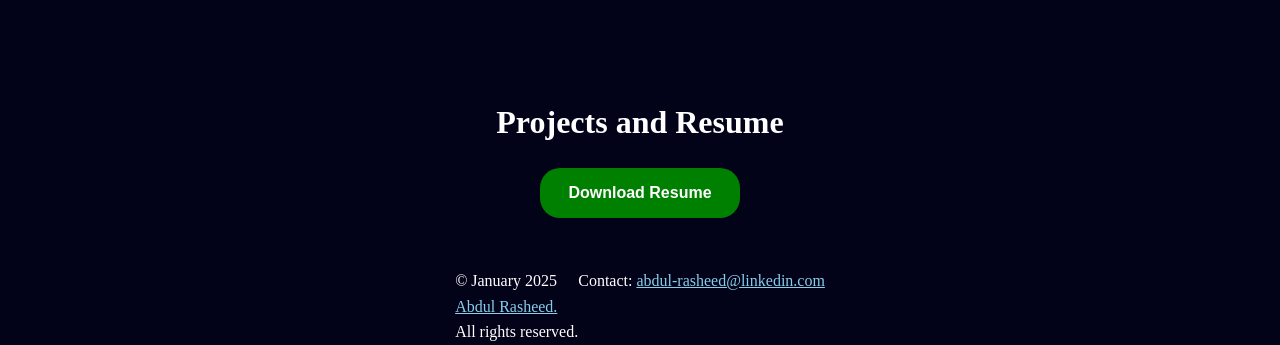
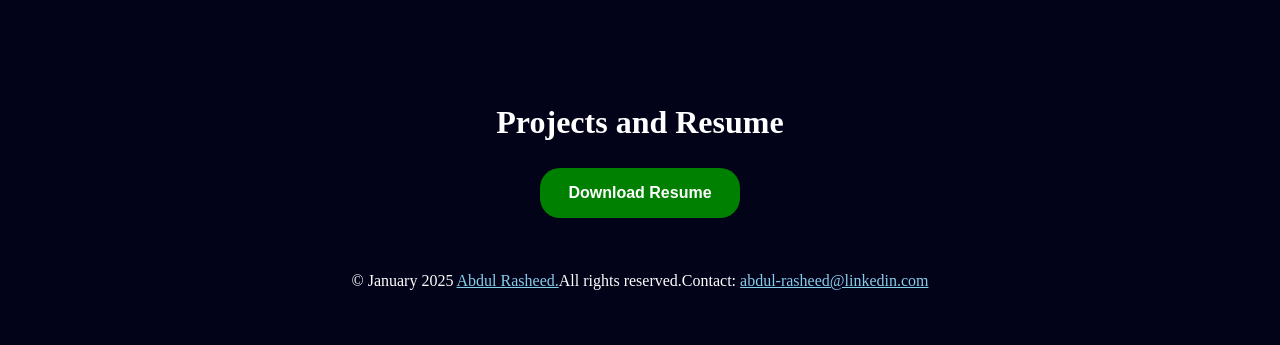
Before and after one commit to Rasheed-19/Rasheed-19.github.io, a plain HTML site: page index.html in a window 1280 px wide. Shown: the part 1955-2300 px from the top of the page. After the commit the page ends 2249 px from the top, so only its background shows below. Drawn offline with Linux system fonts and the light colour scheme; a web font is replaced by a local one.

Commit message:
removal of recently put br tag

```diff
--- a/index.html
+++ b/index.html
@@ -168,7 +168,7 @@
   </div>
   <footer>
     <div class="footer-content" style="display: flex; justify-content: center;">
-      <p>&copy; January 2025 <br> <a href="#top" style="color: skyblue;">Abdul Rasheed.</a><br> All rights reserved.</p>
+      <p>&copy; January 2025  <a href="#top" style="color: skyblue;">Abdul Rasheed.</a>All rights reserved.</p>
       <p>Contact: <a href="https://www.linkedin.com/in/abdul-rasheed-3a5961317/" style="color: skyblue;">abdul-rasheed@linkedin.com</a></p>
       <!-- <div class="social-icons" style="display: flex; justify-content: center;">
         <a href="https://www.linkedin.com/in/abdul-rasheed-3a5961317/" target="_blank" style="padding-top: 10px; padding-bottom: 10px;">
```
Also changed, not shown: circle_image.png (added).
